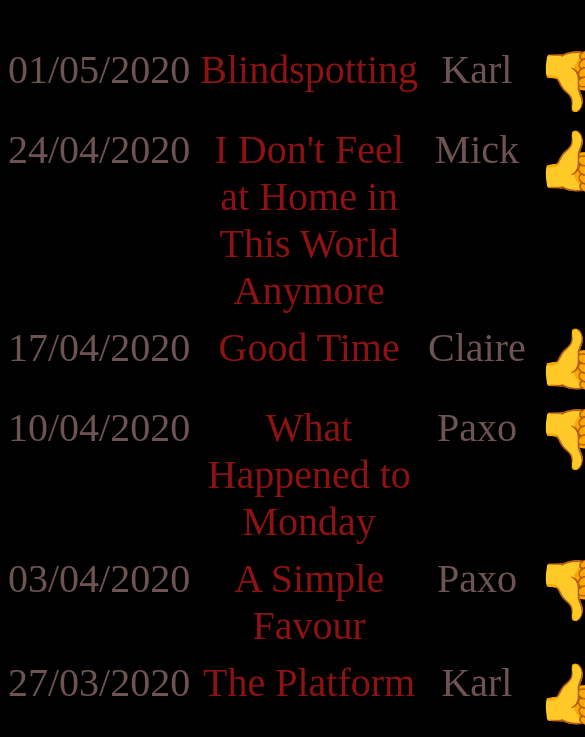
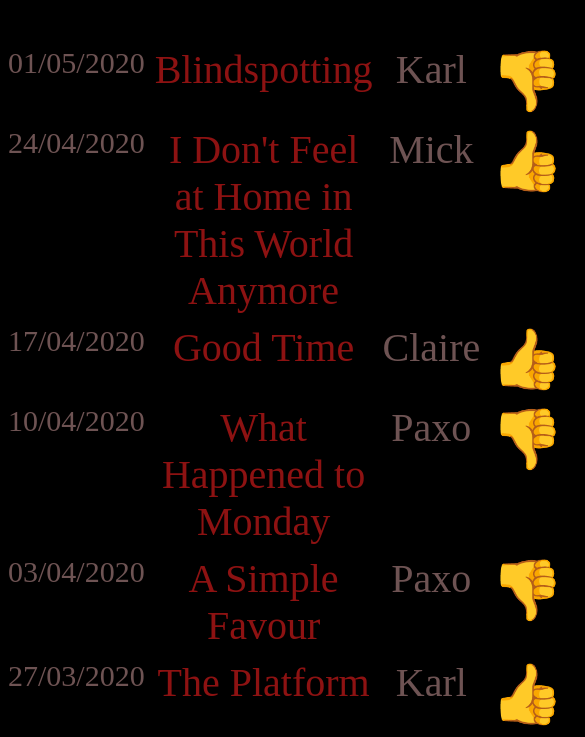
Before and after one commit to bangbangsoftware/fridayfilm, a website: page index.html in a window 390 px wide. Shown: the part 1139-1876 px from the top of the page, 585 px wide, since content can reach past the window. Drawn offline with Linux system fonts and the light colour scheme.

Commit message:
Better phone layout

```diff
--- a/index.css
+++ b/index.css
@@ -1,7 +1,11 @@
 .history {
     display: grid;
-    grid-template-columns: 1fr 3fr 1fr 1fr;
+    grid-template-columns: 2fr 3fr 2fr 1fr;
     grid-gap: 10px;
+}
+
+.date {
+ font-size: 30px;
 }
 
 a:link {
--- a/index.html
+++ b/index.html
@@ -17,12 +17,12 @@
       <br>
       <br>
         <div class="history">
-          <div>01/05/2020</div><div><a target="_blank" href="https://www.netflix.com/title/80100937">Blindspotting</a></div><div>Karl</div><div class="icon">👎</div>
-          <div>24/04/2020</div><div><a target="_blank" href="https://www.netflix.com/title/80100937">I Don't Feel at Home in This World Anymore</a></div><div>Mick</div><div class="icon">👍</div>
-          <div>17/04/2020</div><div><a target="_blank" href="https://www.netflix.com/title/80191344">Good Time</a></div><div>Claire</div><div class="icon">👍</div>
-          <div>10/04/2020</div><div><a target="_blank" href="https://www.netflix.com/title/80146805">What Happened to Monday</a></div><div>Paxo</div><div class="icon">👎</div>
-          <div>03/04/2020</div><div><a target="_blank" href="https://www.netflix.com/title/80988896">A Simple Favour</a></div><div>Paxo</div><div class="icon">👎</div>
-          <div>27/03/2020</div><div><a target="_blank" href="https://www.imdb.com/title/tt8228288/">The Platform</a></div><div>Karl</div><div class="icon">👍</div>
+          <div class="date">01/05/2020</div><div><a target="_blank" href="https://www.netflix.com/title/80100937">Blindspotting</a></div><div>Karl</div><div class="icon">👎</div>
+          <div class="date">24/04/2020</div><div><a target="_blank" href="https://www.netflix.com/title/80100937">I Don't Feel at Home in This World Anymore</a></div><div>Mick</div><div class="icon">👍</div>
+          <div class="date">17/04/2020</div><div><a target="_blank" href="https://www.netflix.com/title/80191344">Good Time</a></div><div>Claire</div><div class="icon">👍</div>
+          <div class="date">10/04/2020</div><div><a target="_blank" href="https://www.netflix.com/title/80146805">What Happened to Monday</a></div><div>Paxo</div><div class="icon">👎</div>
+          <div class="date">03/04/2020</div><div><a target="_blank" href="https://www.netflix.com/title/80988896">A Simple Favour</a></div><div>Paxo</div><div class="icon">👎</div>
+          <div class="date">27/03/2020</div><div><a target="_blank" href="https://www.imdb.com/title/tt8228288/">The Platform</a></div><div>Karl</div><div class="icon">👍</div>
         </div>
 
 
```
